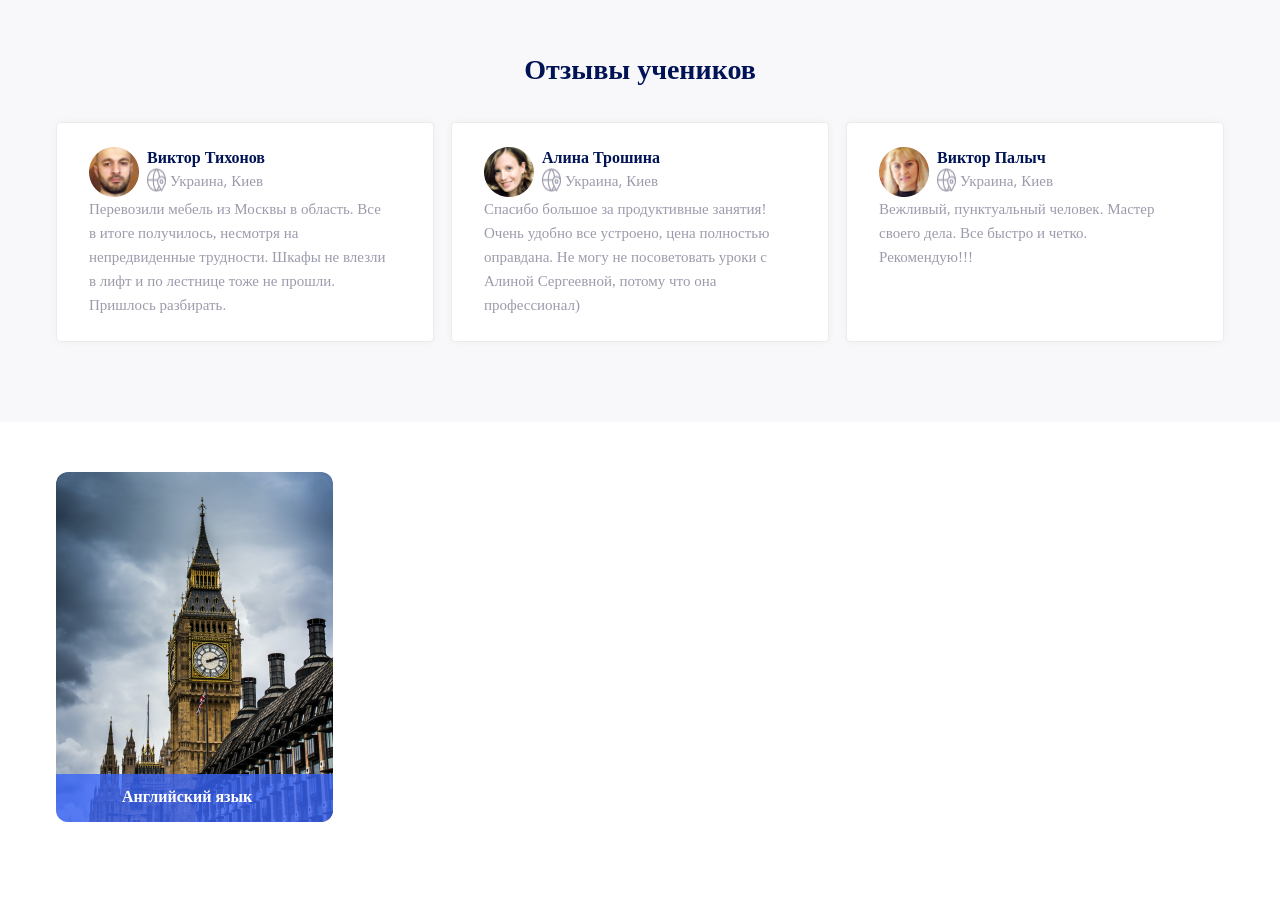
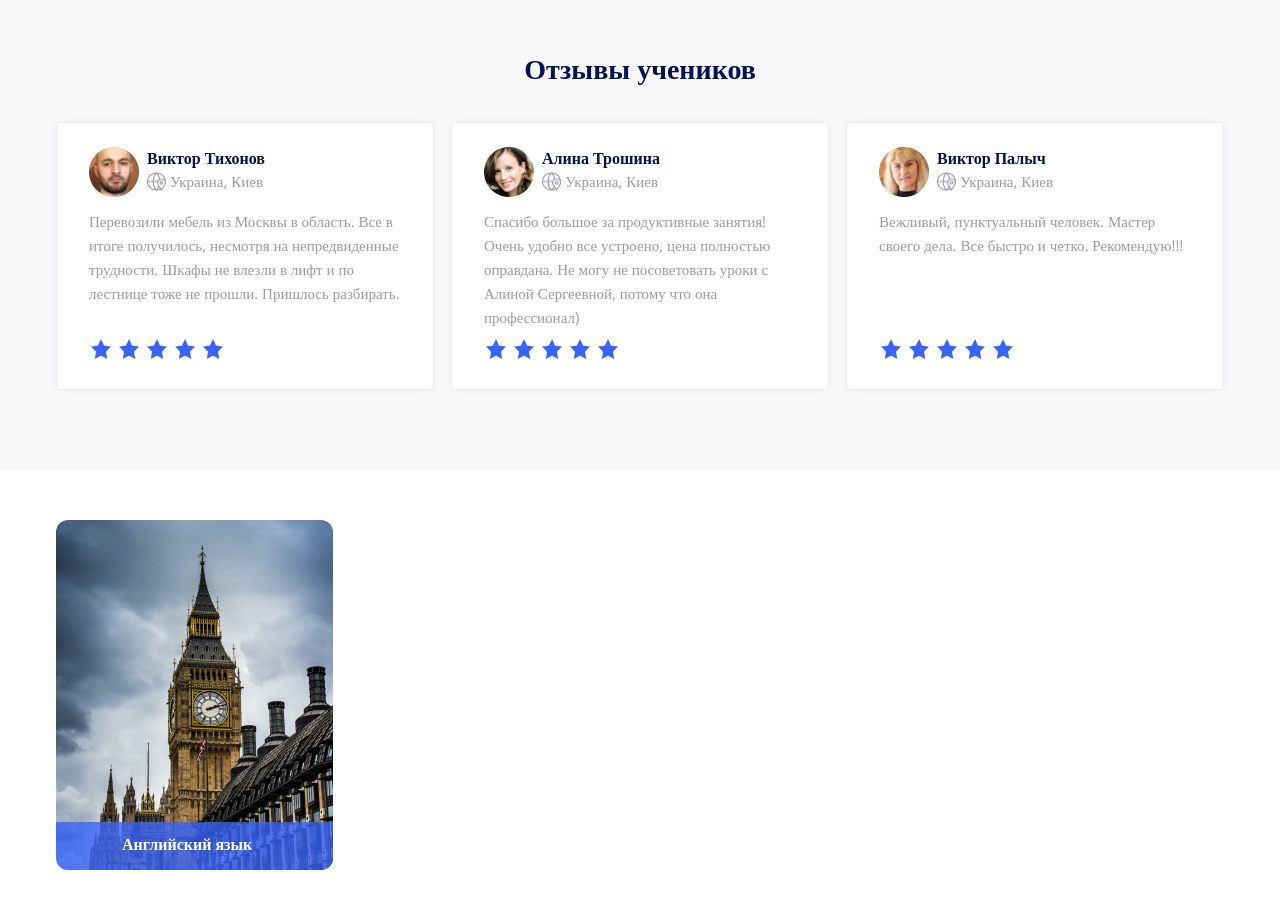
Before and after one commit to rykon97/HTML, a plain HTML site: page index.html in a window 1280 px wide. Shown: the part 880-1800 px from the top of the page. Before the commit the page ends 1752 px from the top, so only its background shows below. Drawn offline with nearby package versions, Linux system fonts and the light colour scheme; a web font is replaced by a local one.

Commit message:
После ДЗ

```diff
--- a/index.html
+++ b/index.html
@@ -58,6 +58,9 @@
                     </div>
                 </div>
                     <div class="reviews__text">Перевозили мебель из Москвы в область. Все в итоге получилось, несмотря на непредвиденные трудности. Шкафы не влезли в лифт и по лестнице тоже не прошли. Пришлось разбирать.</div>
+                    <div class="reviews__stars">
+                        <img src="./img/star.png" alt=""> <img src="./img/star.png" alt=""> <img src="./img/star.png" alt=""> <img src="./img/star.png" alt=""> <img src="./img/star.png" alt="">
+                    </div>
             </div>
 
             <div class="reviews__review">
@@ -69,6 +72,9 @@
                     </div>
                 </div>
                     <div class="reviews__text">Спасибо большое за продуктивные занятия! Очень удобно все устроено, цена полностью оправдана. Не могу не посоветовать уроки с Алиной Сергеевной, потому что она профессионал)</div>
+                    <div class="reviews__stars">
+                        <img src="./img/star.png" alt=""> <img src="./img/star.png" alt=""> <img src="./img/star.png" alt=""> <img src="./img/star.png" alt=""> <img src="./img/star.png" alt="">
+                    </div>
             </div>
 
             <div class="reviews__review">
@@ -80,6 +86,9 @@
                     </div>
                 </div>
                     <div class="reviews__text">Вежливый, пунктуальный человек. Мастер своего дела. Все быстро и четко. Рекомендую!!!</div>
+                    <div class="reviews__stars">
+                        <img src="./img/star.png" alt=""> <img src="./img/star.png" alt=""> <img src="./img/star.png" alt=""> <img src="./img/star.png" alt=""> <img src="./img/star.png" alt="">
+                    </div>
             </div>
         </div>
     </div>
--- a/style.css
+++ b/style.css
@@ -166,27 +166,35 @@ input[type="text"]:focus {
     line-height: 20px;
     font-size: 16px;
     font-weight: 700;
+    margin-bottom: 4px;
 }
 .reviews__head {
     display: flex;
     align-items: center;
-
+    margin-bottom: 12px;
 }
 .reviews__location {
     display: inline-flex;
+    align-items: center;
     font-family: "Open Sans";
     font-size: 15px;
     font-weight: 400;
     line-height: 24px;
     color: #9B9BAC;
 }
+.reviews__location img {
+    width: 19px;
+    height: 19px;
+}
+
 .reviews__review {
     padding: 24px 28px 24px 32px;
     background-color: #ffffff;
     width: 316px;
     border: 1px solid #ececec;
     box-shadow: 0px 0px 10px rgba(0, 0, 0, 0.04);
-    border-radius: 4px ;
+    border-radius: 4px;
+    position: relative;
 }
 .reviews__name-location {
     margin-left:  8px;
@@ -196,13 +204,19 @@ input[type="text"]:focus {
     margin-right: 4px;
 }
 .reviews__text {
-    font-family: "Opan Sans";
+    font-family: "Open Sans";
     font-weight: 400;
     font-size: 15px;
     line-height: 24px;
     color: #9B9BAC;
-    width: 300px;
+    margin-bottom: 36px;
 }
+.reviews__stars {
+    position: absolute;
+    bottom: 24px;
+    left: 32px;
+}
+
 .subjects {
     padding: 50px 0;
 }
```
Also changed, not shown: img/star.png (added), 1 other file.
